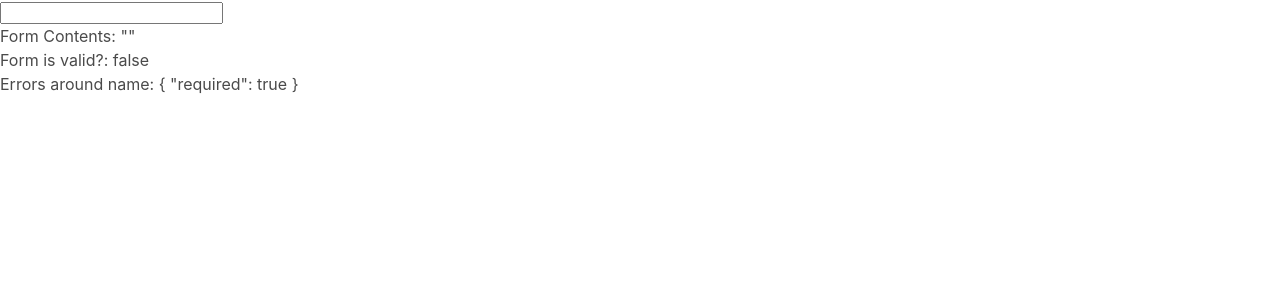
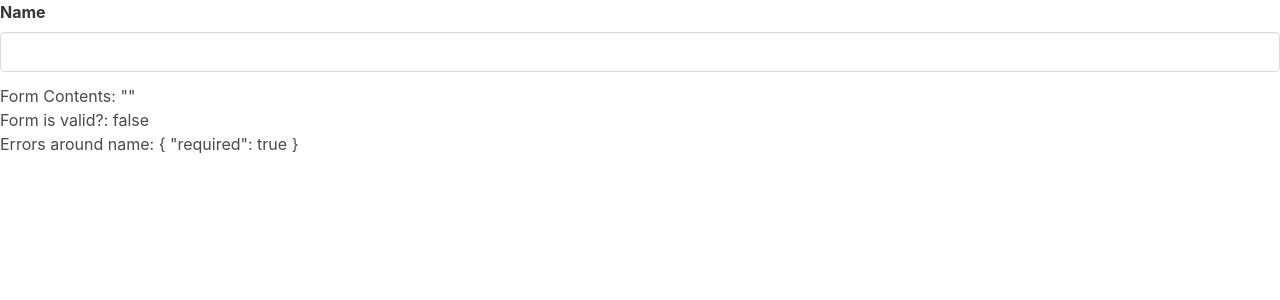
Before and after one commit to LaraGuardiola/angular-forms, an Angular app: page / in a window 1280 px wide. Shown: the top 300 px of the page. Built offline with nearby package versions, Linux system fonts and the light colour scheme.

Commit message:
worked with input template and its class, added several ngIfs and ngClass, learned about assertion in TS

```diff
--- a/src/app/card-form/card-form.component.html
+++ b/src/app/card-form/card-form.component.html
@@ -1,6 +1,6 @@
 <!-- formControlName links to the name key of the property of the class-->
 <form [formGroup]="cardForm">
-    <app-input [control]="$any(cardForm.get('name'))"></app-input>
+    <app-input label="Name" [control]="$any(cardForm.get('name'))"></app-input>
 </form>
 <!-- using .controls[key] we can access many properties of FormGroup to validate forms-->
 <!-- setting up quick tests-->
--- a/src/app/card-form/card-form.component.ts
+++ b/src/app/card-form/card-form.component.ts
@@ -9,7 +9,11 @@ import { FormGroup, FormControl, Validators } from '@angular/forms';
 export class CardFormComponent implements OnInit {
 
   cardForm = new FormGroup({
-    name: new FormControl('', [Validators.required, Validators.min(3)])
+    name: new FormControl('', [
+      Validators.required,
+      Validators.minLength(3),
+      Validators.maxLength(5)
+    ])
   })
 
   constructor() {
--- a/src/app/input/input.component.html
+++ b/src/app/input/input.component.html
@@ -1,19 +1,26 @@
 <!-- formControlName links to the name key of the property of the class-->
-<input [formControl]="control">
-    <ng-container
-        *ngIf="
-            control.touched &&
-            control.dirty &&
-            control.errors
-        "
-    >
-        <div>
+<div class="field">
+    <label class="label">{{ label }}</label>
+    <div class="control">
+        <input [ngClass]="{ 'is-danger': showErrors() }"class="input" [formControl]="control"/>
+    </div>
+    <ng-container *ngIf="showErrors()">
+        <div *ngIf="control.errors!['required']" class="help is-danger">
             Value is required
         </div>
+        <div *ngIf="control.errors!['minlength']" class="help is-danger">
+            Value entered is {{control.errors!['minlength']!.actualLength}} / Min: 3
+        </div>
+        <div *ngIf="control.errors!['maxlength']" class="help is-danger">
+            Value entered is {{control.errors!['maxlength']!.actualLength}}
+            / Max 5
+        </div>
     </ng-container>
+</div>
+
 <!-- using [key] we can access many properties of FormGroup to validate forms-->
 <!-- setting up quick tests-->
 
-<div>Form Contents: {{ control.value | json }}</div>
-<div>Form is valid?: {{ control.valid }}</div>
+<div>Form Contents: {{ control.value | json }} </div>
+<div>Form is valid?: {{ control.valid }} </div>
 <div>Errors around name: {{ control.errors | json}} </div>
--- a/src/app/input/input.component.ts
+++ b/src/app/input/input.component.ts
@@ -8,11 +8,19 @@ import { FormControl } from '@angular/forms'
 })
 export class InputComponent implements OnInit {
 
+  //* assertion ! operator asserts that the value is not null or undefined
   @Input() control!: FormControl;
+  @Input() label!: string
 
   constructor() { }
 
   ngOnInit(): void {
   }
 
+  showErrors(){
+    const { dirty, touched, errors } = this.control
+    return dirty && touched && errors
+    //return this.control.dirty && this.control.touched && this.control.errors
+  }
+
 }
```
